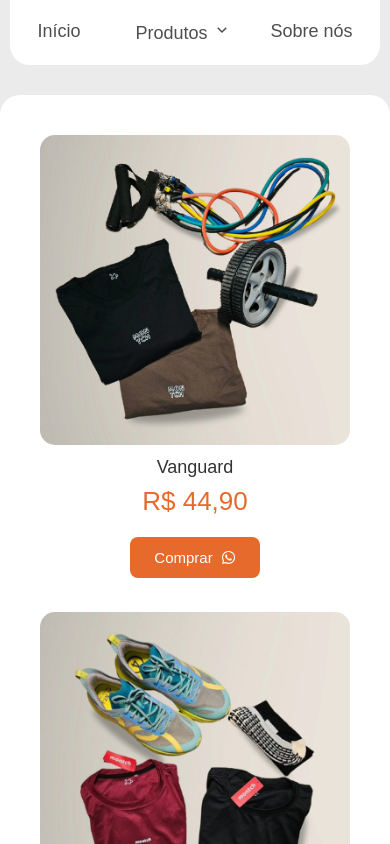
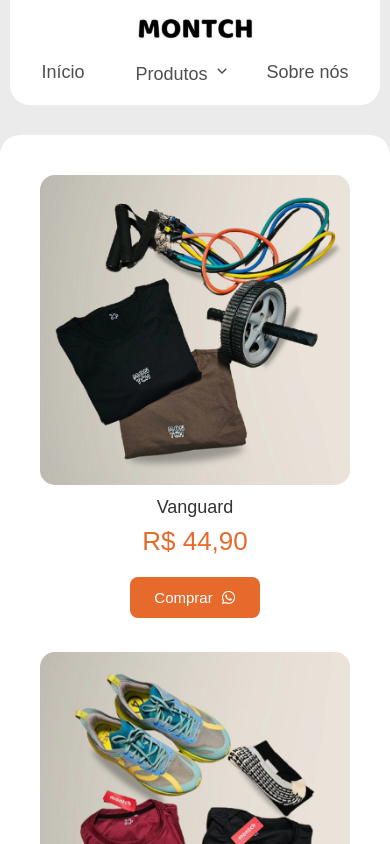
Before and after one commit to luiz-foeger/Montch.com, a React (Create React App) app: page / in a window 390 px wide. Shown: the top 844 px of the page. Built offline with nearby package versions, Linux system fonts and the light colour scheme; a web font is replaced by a local one.

Commit message:
Alterações no media-query
Alterações no media-query

```diff
--- a/src/components/Header/Header.module.css
+++ b/src/components/Header/Header.module.css
@@ -35,6 +35,7 @@
 h3 {
     display: flex;
 }
+
 .nav a:hover {
     color: #000000;
 }
@@ -86,25 +87,33 @@
 
 @media screen and (max-width: 670px) {
     .logo {
+        height: 25%;
+        margin-top: 20px;
+    }
+
+    .logo:nth-child(3) {
         display: none;
     }
 
     .header {
-        height: 75px;
+        flex-direction: column;
+        height: 115px;
     }
 
     .nav a {
         font-size: 20px;
+        margin: 0 18px;
     }
 }
 
 @media screen and (max-width: 460px) {
     .logo {
-        display: none;
+        height: 25%;
+        margin-top: 15px;
     }
 
     .header {
-        height: 65px;
+        height: 105px;
     }
 
     .nav a {
```
